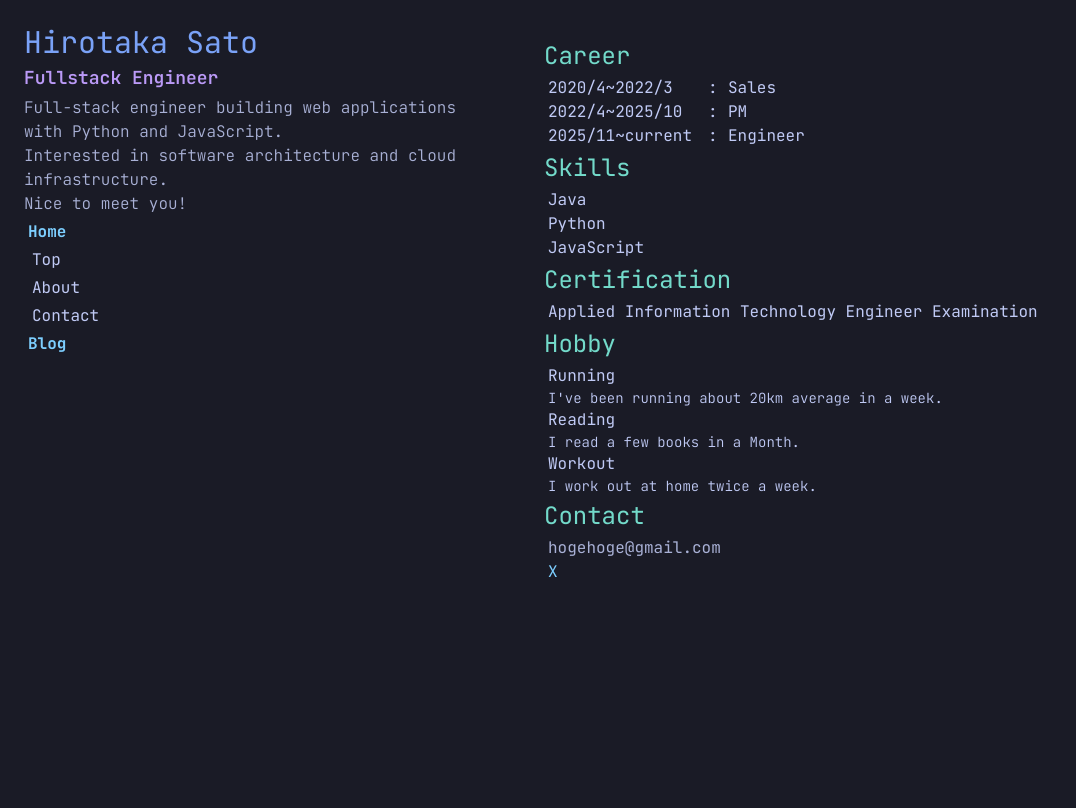
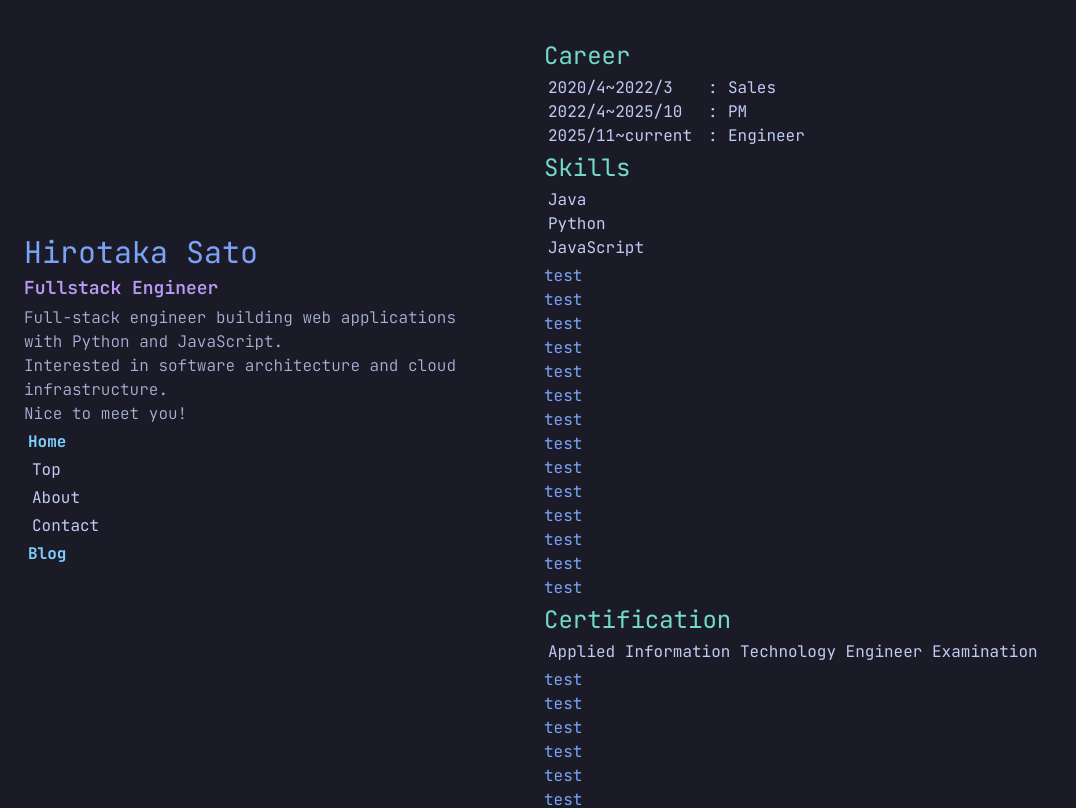
Before and after one commit to 0141tacos/portfolio, a Vue app: page / in a window 1280 px wide. Shown: the top 808 px of the page, without its empty margins (0-1076 px from the left). Built offline with nearby package versions, Linux system fonts and the light colour scheme.

Commit message:
画面左側の画面固定

```diff
--- a/src/App.vue
+++ b/src/App.vue
@@ -9,6 +9,7 @@ import Menu from './components/Menu.vue';
   <div class="container mx-auto m-5 min-w-xs">
     <div class="flex flex-col md:flex-row">
       <div class="flex-[2] px-5">
+        <div class="sticky top-1/2 right-1/2 -translate-y-1/2">
           <div><h1 class="text-3xl m-1">Hirotaka Sato</h1></div>
           <div>
             <h2 class="text-lg font-semibold m-1">Fullstack Engineer</h2>
@@ -23,6 +24,7 @@ import Menu from './components/Menu.vue';
           </div>
           <Menu></Menu>
         </div>
+      </div>
       <div class="flex-[3] px-5" id="">
         <router-view></router-view>
       </div>
--- a/src/components/Feature.vue
+++ b/src/components/Feature.vue
@@ -24,6 +24,20 @@ onMounted(async () => {
         <dd class="text-sm font-light" v-if="entry.content">{{ entry.content }}</dd>
       </dl>
     </ul>
+    <h1>test</h1>
+    <h1>test</h1>
+    <h1>test</h1>
+    <h1>test</h1>
+    <h1>test</h1>
+    <h1>test</h1>
+    <h1>test</h1>
+    <h1>test</h1>
+    <h1>test</h1>
+    <h1>test</h1>
+    <h1>test</h1>
+    <h1>test</h1>
+    <h1>test</h1>
+    <h1>test</h1>
   </div>
 </template>
 
```
Lines whose indentation alone changed are shown as unchanged.
